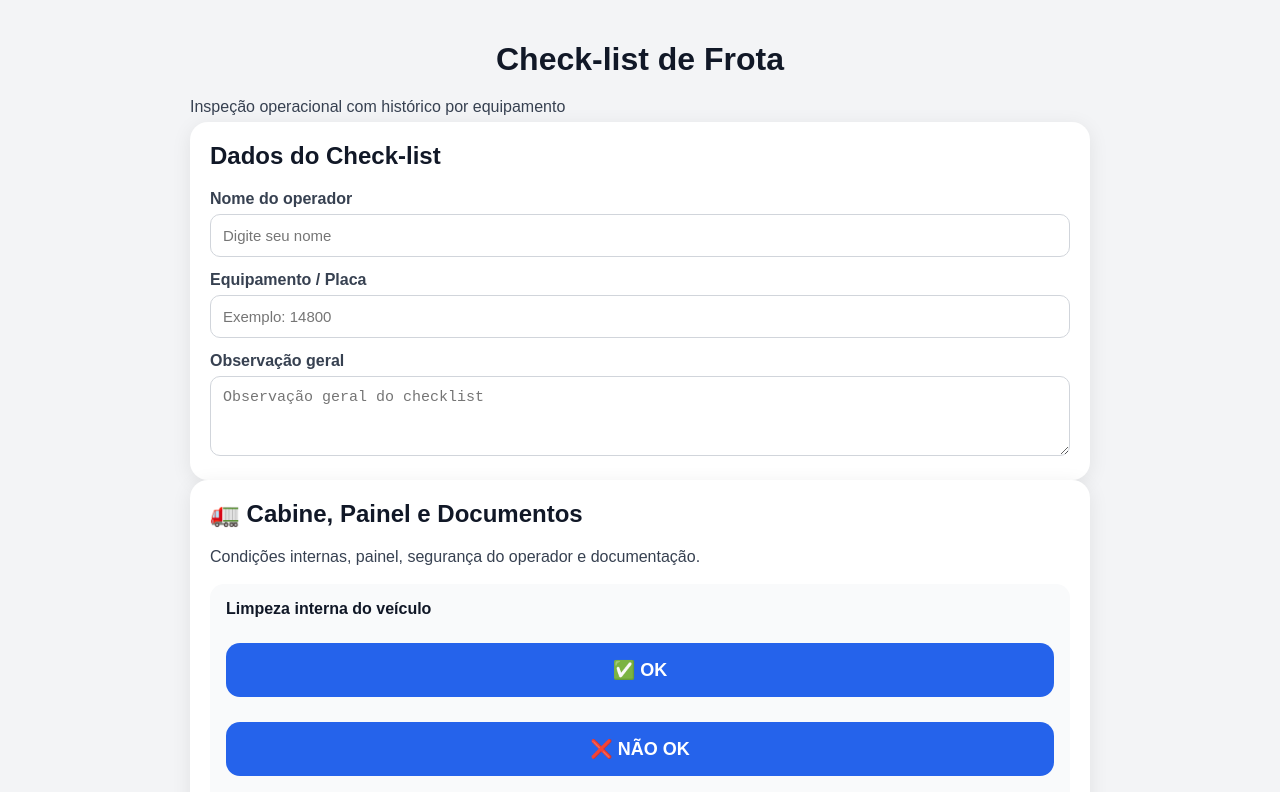
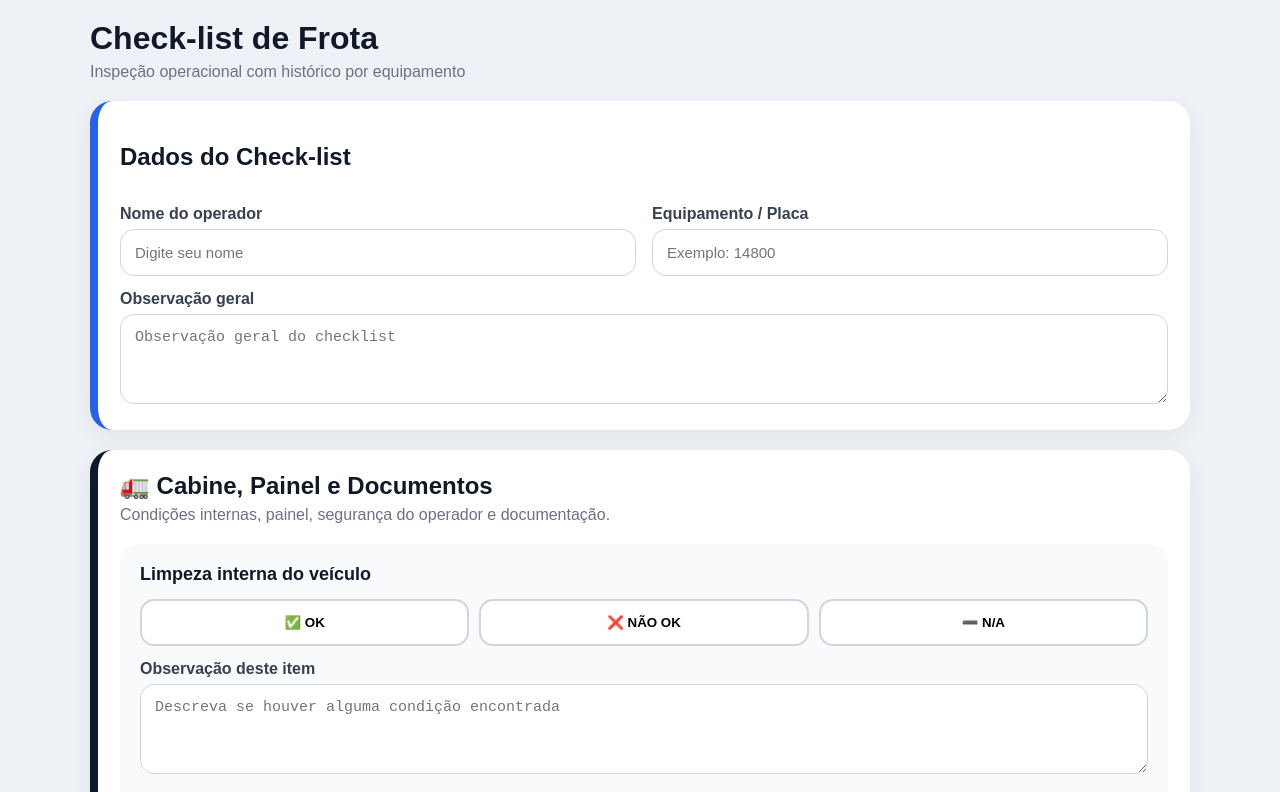
Before and after one commit to josuegreghi/checklists, a Next.js app: page / in a window 1280 px wide. Shown: the top 792 px of the page. Built offline with nearby package versions, Linux system fonts and the light colour scheme; no server answers.

Commit message:
Update style.css

```diff
--- a/app/style.css
+++ b/app/style.css
@@ -1,37 +1,66 @@
 body {
   margin: 0;
   padding: 0;
-  background: #f3f4f6;
+  background: #eef2f7;
   font-family: Arial, sans-serif;
+  color: #111827;
 }
 
 .container {
-  max-width: 900px;
+  max-width: 1100px;
   margin: auto;
   padding: 20px;
 }
 
-h1 {
-  text-align: center;
+.topo {
   margin-bottom: 20px;
+}
+
+.topo h1 {
+  margin: 0;
+  font-size: 32px;
   color: #111827;
+}
+
+.topo p {
+  margin-top: 6px;
+  color: #6b7280;
 }
 
 .card {
   background: white;
-  padding: 20px;
-  border-radius: 18px;
-  box-shadow: 0 4px 20px rgba(0,0,0,0.08);
+  border-radius: 22px;
+  padding: 22px;
+  margin-bottom: 20px;
+  box-shadow: 0 6px 24px rgba(0,0,0,0.06);
 }
 
-h2 {
-  margin-top: 0;
-  color: #111827;
+.dados {
+  border-left: 8px solid #2563eb;
 }
 
-h3 {
-  margin-top: 25px;
-  color: #111827;
+.grupo {
+  border-left: 8px solid #0f172a;
+}
+
+.grupo-header {
+  margin-bottom: 20px;
+}
+
+.grupo-header h2 {
+  margin: 0;
+  font-size: 24px;
+}
+
+.grupo-header p {
+  margin-top: 6px;
+  color: #6b7280;
+}
+
+.grid {
+  display: grid;
+  grid-template-columns: 1fr 1fr;
+  gap: 16px;
 }
 
 label {
@@ -43,123 +72,164 @@ label {
 }
 
 input,
-textarea,
-select {
+textarea {
   width: 100%;
   box-sizing: border-box;
-  padding: 12px;
-  border-radius: 10px;
+  padding: 14px;
+  border-radius: 14px;
   border: 1px solid #d1d5db;
+  background: white;
   font-size: 15px;
-  background: white;
 }
 
 textarea {
-  min-height: 80px;
+  min-height: 90px;
   resize: vertical;
 }
 
 .item {
-  margin-top: 18px;
-  padding: 16px;
-  border-radius: 14px;
+  margin-top: 20px;
+  padding: 18px;
+  border-radius: 18px;
   background: #f9fafb;
+  border: 2px solid transparent;
   transition: 0.2s;
 }
 
 .item-ok {
-  border-left: 5px solid #16a34a;
+  border-color: #16a34a;
+  background: #f0fdf4;
 }
 
 .item-nao-ok {
-  border-left: 5px solid #dc2626;
-  background: #fee2e2;
+  border-color: #dc2626;
+  background: #fef2f2;
 }
 
-.select-ok {
-  background: #dcfce7;
-  border: 2px solid #16a34a;
-  color: #166534;
-  font-weight: bold;
+.item-na {
+  border-color: #9ca3af;
+  background: #f3f4f6;
 }
 
-.select-nao-ok {
-  background: #fee2e2;
-  border: 2px solid #dc2626;
-  color: #991b1b;
+.item-titulo {
+  display: flex;
+  justify-content: space-between;
+  align-items: center;
+  margin-bottom: 14px;
+  gap: 10px;
+}
+
+.item-titulo strong {
+  font-size: 18px;
+}
+
+.item-titulo span {
+  font-size: 14px;
   font-weight: bold;
 }
 
 .ultimo-campo {
-  margin-top: 12px;
-  padding: 12px;
-  border-radius: 12px;
+  margin-bottom: 15px;
+  padding: 14px;
+  border-radius: 14px;
   background: #ecfdf5;
-  border-left: 5px solid #22c55e;
+  border-left: 6px solid #16a34a;
 }
 
 .ultimo-nao-ok {
   background: #fee2e2;
-  border-left: 5px solid #dc2626;
+  border-left: 6px solid #dc2626;
+}
+
+.ultimo-campo p {
+  margin: 6px 0;
+  font-size: 14px;
+}
+
+.opcoes {
+  display: flex;
+  gap: 10px;
+  margin-bottom: 14px;
+  flex-wrap: wrap;
+}
+
+.opcao {
+  flex: 1;
+  min-width: 120px;
+  padding: 14px;
+  border-radius: 14px;
+  border: 2px solid #d1d5db;
+  background: white;
+  cursor: pointer;
+  font-weight: bold;
+  transition: 0.2s;
+}
+
+.opcao:hover {
+  transform: scale(1.02);
+}
+
+.opcao.ativa {
+  background: #2563eb;
+  border-color: #2563eb;
+  color: white;
 }
 
 .foto {
-  margin-top: 10px;
   width: 100%;
-  max-width: 260px;
-  border-radius: 12px;
-  border: 2px solid #d1d5db;
+  max-width: 320px;
+  border-radius: 16px;
+  margin-top: 12px;
+  border: 3px solid #d1d5db;
   display: block;
 }
 
-button {
+.finalizar {
   width: 100%;
-  margin-top: 25px;
-  padding: 16px;
+  padding: 20px;
   border: 0;
-  border-radius: 14px;
-  background: #2563eb;
+  border-radius: 18px;
+  background: linear-gradient(90deg, #2563eb, #1d4ed8);
   color: white;
-  font-size: 18px;
+  font-size: 20px;
   font-weight: bold;
   cursor: pointer;
+  box-shadow: 0 8px 24px rgba(37,99,235,0.3);
   transition: 0.2s;
 }
 
-button:hover {
-  background: #1d4ed8;
+.finalizar:hover {
+  transform: translateY(-2px);
 }
 
-button:disabled {
+.finalizar:disabled {
   opacity: 0.7;
   cursor: not-allowed;
 }
 
-p {
-  margin: 6px 0;
-  color: #374151;
-}
-
-strong {
-  color: #111827;
-}
-
-@media (max-width: 768px) {
-  .container {
-    padding: 12px;
+@media (max-width: 900px) {
+  .grid {
+    grid-template-columns: 1fr;
   }
 
-  .card {
-    padding: 16px;
+  .item-titulo {
+    flex-direction: column;
+    align-items: flex-start;
   }
 
-  input,
-  textarea,
-  select {
-    font-size: 16px;
+  .opcoes {
+    flex-direction: column;
   }
 
-  button {
-    font-size: 16px;
+  .opcao {
+    width: 100%;
+  }
+
+  .topo h1 {
+    font-size: 26px;
+  }
+
+  .grupo-header h2 {
+    font-size: 20px;
   }
 }
```
